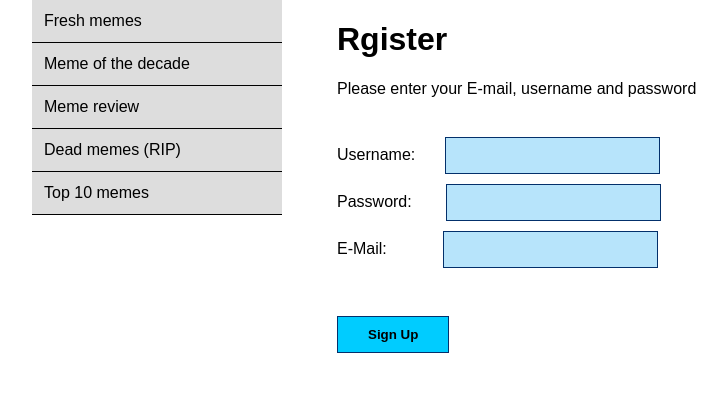
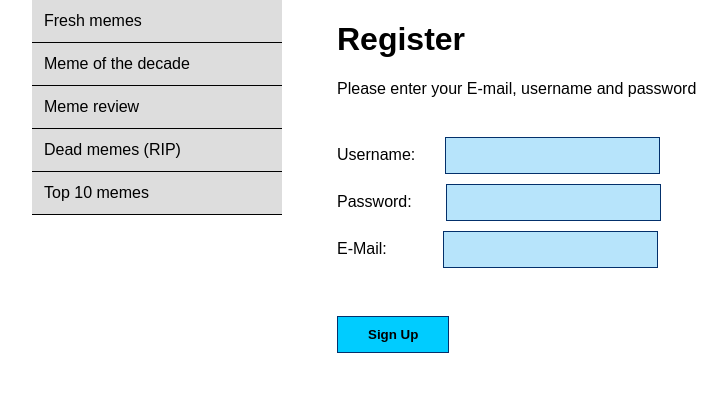
Before and after one commit to Ostix626/meme-review-page, a PHP site: page /register.php in a window 1280 px wide. Shown: the part 257-652 px from the top of the page, without its empty margins (8-735 px from the left). Run offline with PHP 8.4, Linux system fonts and the light colour scheme.

Commit message:
Add files via upload

```diff
--- a/register.php
+++ b/register.php
@@ -33,7 +33,7 @@
   <div class="column middle" style="background-color:#0000;">
     <div class="login">
       <div class="lgn_left">
-        <h1>Rgister</h1>
+        <h1>Register</h1>
         <p>Please enter your E-mail, username and password</p><br>
       </div>
       <div class="lgn_right">
```
